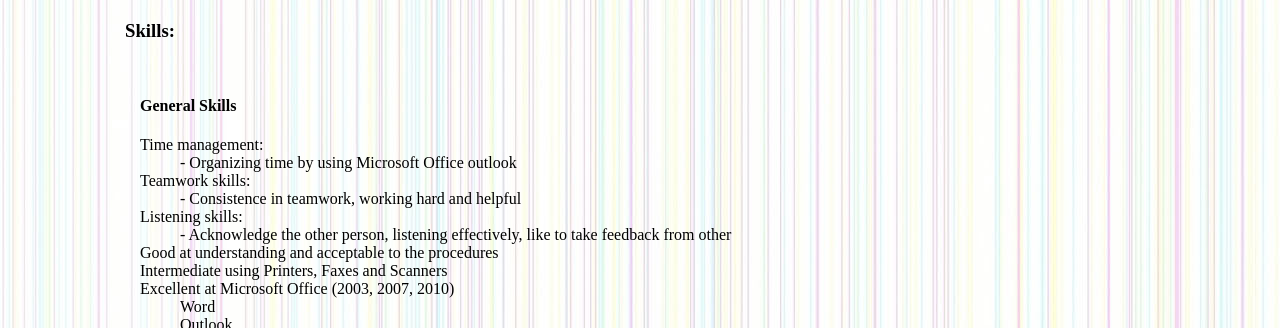
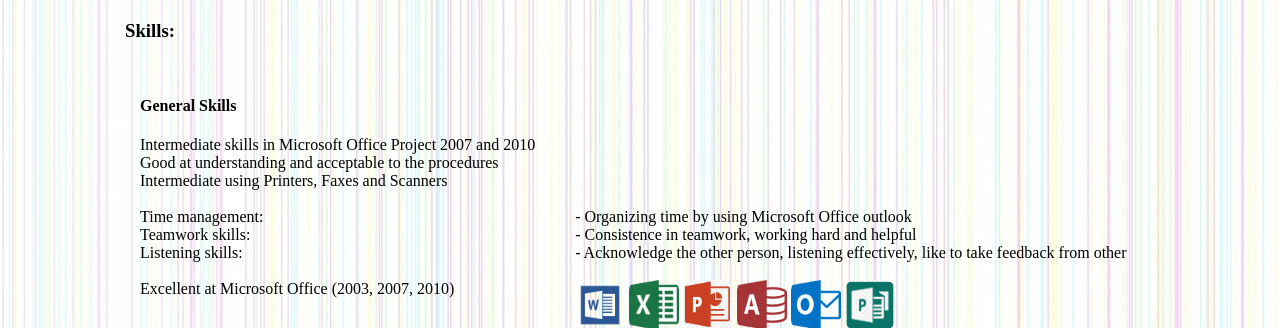
Before and after one commit to yasminbudaham/Demo1, a plain HTML site: page skills.html in a window 1280 px wide. Shown: the part 168-496 px from the top of the page. Drawn offline with Linux system fonts and the light colour scheme.

Commit message:
Re-organizing list in skill page

```diff
--- a/css.css
+++ b/css.css
@@ -148,3 +148,25 @@ img.arrow{
   float: right;
   bottom: 0px;
 }
+img.icon{
+  width: 50px;
+  height: 50px;
+}
+
+
+dl {
+  padding: 0;
+  margin: 0;
+  display: grid;
+  grid-template-columns: max-content auto;
+}
+dt {
+  float: left;
+  grid-column-start: 1;
+
+}
+dd {
+  float: right;
+  grid-column-start: 2;
+
+}
--- a/skills.html
+++ b/skills.html
@@ -46,6 +46,10 @@
                             <p class="paragraghsize">
 
                                 <dl>
+                                    <dt>Intermediate skills in Microsoft Office Project 2007 and 2010</dt>
+                                    <dt>Good at understanding and acceptable to the procedures</dt>
+                                    <dt>Intermediate using Printers, Faxes and Scanners</dt>
+                                    <br><br>
                                     <dt>Time management:</dt>
                                         <dd>- Organizing time by using Microsoft Office outlook</dd>
                                     <dt>Teamwork skills:</dt>
@@ -53,15 +57,14 @@
                                     <dt>Listening skills:</dt>
                                         <dd>- Acknowledge the other person, listening effectively,
                                         like to take feedback from other</dd>
-                                    <dt>Good at understanding and acceptable to the procedures</dt>
-                                    <dt>Intermediate using Printers, Faxes and Scanners</dt>
+                                    <br>
                                     <dt>Excellent at Microsoft Office (2003, 2007, 2010)</dt>
-                                        <dd>Word</dd>
-                                        <dd>Outlook</dd>
-                                        <dd>Excel</dd>
-                                        <dd>Power Point</dd>
-                                        <dd>Access</dd>
-                                    <dt>Intermediate skills in Microsoft Office Project 2007 and 2010</dt>
+                                        <dd><img class= "icon" src="images/ms-word.png"/>
+                                        <img class= "icon" src="images/ms-excel.png"/>
+                                        <img class= "icon" src="images/ms-powerpoint.png"/>
+                                        <img class= "icon" src="images/ms-access.png"/>
+                                        <img class= "icon" src="images/ms-outlook.png"/>
+                                        <img class= "icon" src="images/ms-publisher.jpg"/></dd>
                                 </dl>
 
                                 <a class="active" href="skills.html" class="dropbtn">
@@ -73,12 +76,17 @@
                             <h4>Programming Skills</h4>
                             <p class="paragraghsize">
                                 <dl>
+                                    <dt>Beginner skills in Oracle JDeveloper 10.1.3.3.0</dt>
+                                    <dt>Intermediate in using Dreamweaver </dt>
+                                    <dt>Intermediate skills in Web Designing</dt>
+                                    <dt>Intermediate of using Microsoft Office Front Page (2003)</dt>
                                     <dt>Intermediate skills in</dt>
                                         <dd>PHP</dd>
                                         <dd>JAVA</dd>
                                         <dd>C#</dd>
                                         <dd>HTML & CSS</dd>
                                         <dd>SQL</dd>
+                                        <br>
                                     <dt>Intermediate in using</dt>
                                         <dd>NetBeans</dd>
                                         <dd>Eclipse</dd>
@@ -87,10 +95,6 @@
                                         <dd>Visual Studio Code</dd>
                                         <dd>Visual Studio Indsiders</dd>
 
-                                    <dt>Beginner skills in Oracle JDeveloper 10.1.3.3.0</dt>
-                                    <dt>Intermediate in using Dreamweaver </dt>
-                                    <dt>Intermediate skills in Web Designing</dt>
-                                    <dt>Intermediate of using Microsoft Office Front Page (2003)</dt>
 
                                 </dl>
 
```
Also changed, not shown: about-me.html (+6 -6 lines), contact-me.html (+3 -3 lines), images/ms-access.png (added), images/ms-excel.png (added), images/ms-outlook.png (added), images/ms-powerpoint.png (added), images/ms-publisher.jpg (added), images/ms-word.png (added), 1 other file.
